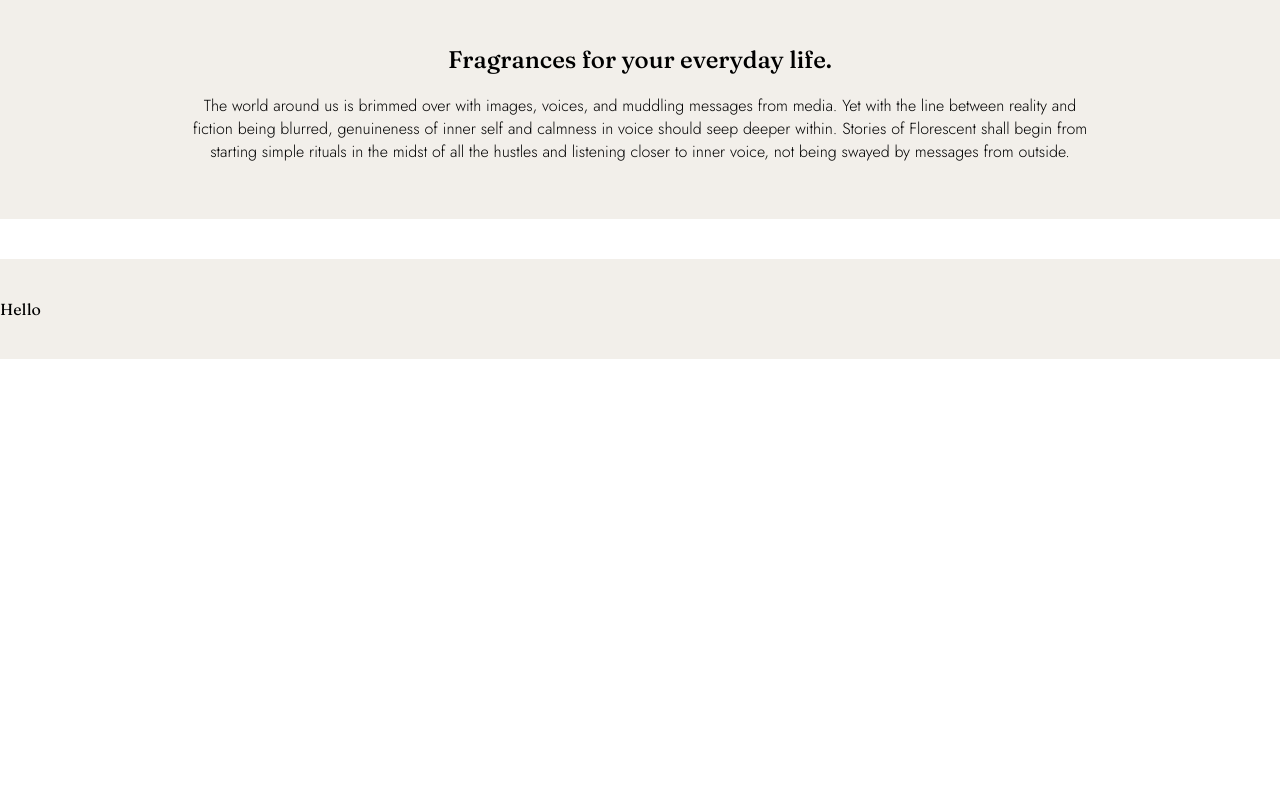
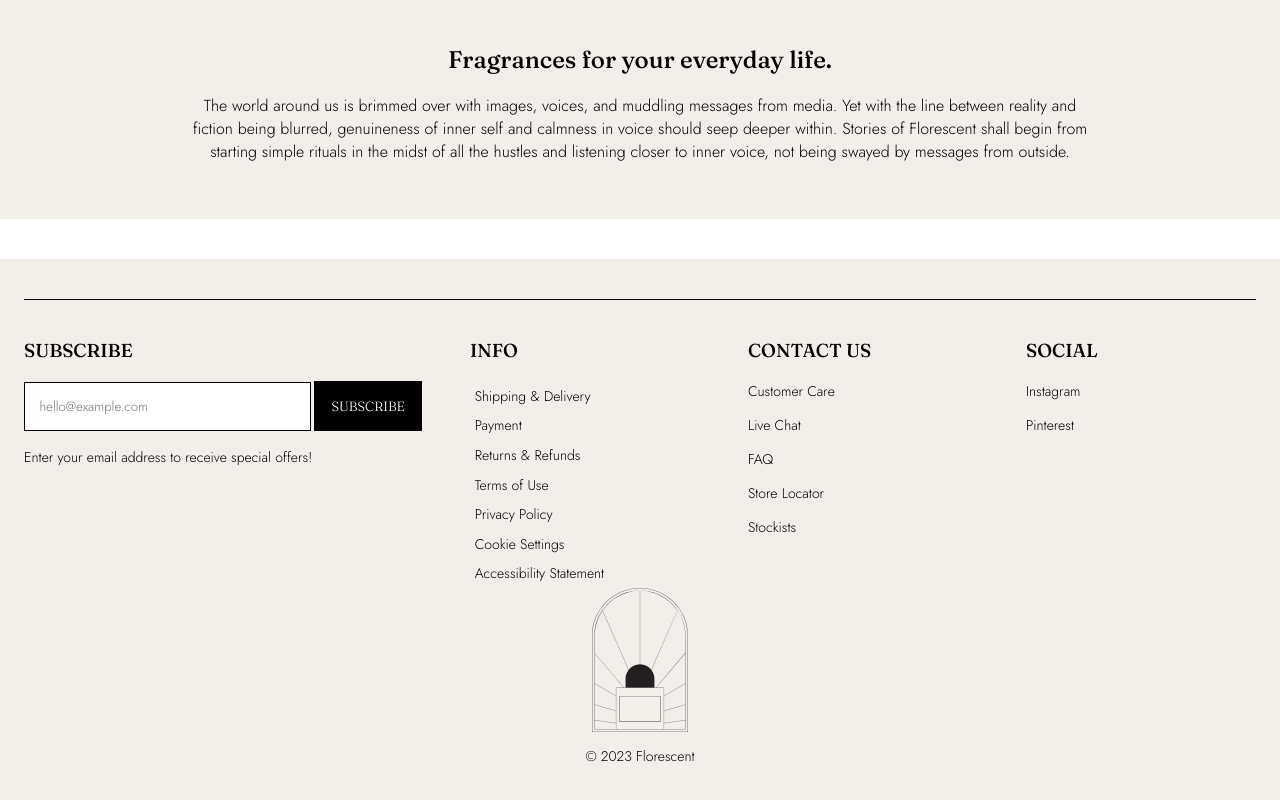
Before and after one commit to lisamarieandersson/florescent, a Svelte app: page / in a window 1280 px wide. Shown: the part 1645-2445 px from the top of the page. Before the commit the page ends 2004 px from the top, so only its background shows below. Built offline with nearby package versions, Linux system fonts and the light colour scheme.

Commit message:
added content for footer

```diff
--- a/src/Footer.svelte
+++ b/src/Footer.svelte
@@ -1,9 +1,129 @@
-<div class="footer-container">Hello</div>
+<div class="footer-container">
+  <div class="line" />
+  <div class="footer-columns">
+    <div class="newsletter">
+      <h3>Subscribe</h3>
+      <div class="newsletter-form">
+        <input type="email" placeholder="hello@example.com" />
+        <button>Subscribe</button>
+        <p>Enter your email address to receive special offers!</p>
+      </div>
+    </div>
+    <div class="info">
+      <h3>Info</h3>
+      <p>Shipping & Delivery</p>
+      <p>Payment</p>
+      <p>Returns & Refunds</p>
+      <p>Terms of Use</p>
+      <p>Privacy Policy</p>
+      <p>Cookie Settings</p>
+      <p>Accessibility Statement</p>
+    </div>
+    <div class="contact">
+      <h3>Contact Us</h3>
+      <p>Customer Care</p>
+      <p>Live Chat</p>
+      <p>FAQ</p>
+      <p>Store Locator</p>
+      <p>Stockists</p>
+    </div>
+    <div class="social">
+      <h3>Social</h3>
+      <p>Instagram</p>
+      <p>Pinterest</p>
+    </div>
+  </div>
+  <div class="symbol-logo">
+    <img src="../symbol-florescent.svg" alt="symbol florescent" />
+  </div>
+  <div class="copy"><p>© 2023 Florescent</p></div>
+</div>
 
 <style>
   .footer-container {
+    margin-top: 2.5rem;
+    padding: 2.5rem 1.5rem;
     background-color: #f2efea;
-    padding: 2.5rem 0;
-    margin-top: 2.5rem;
+  }
+
+  .footer-columns {
+    display: grid;
+    grid-template-columns: auto 1fr 1fr 1fr;
+    gap: 3rem;
+  }
+
+  .line {
+    height: 0.025rem;
+    background: #000000;
+    margin-bottom: 2.5rem;
+  }
+
+  .newsletter {
+    display: flex;
+    flex-direction: column;
+  }
+
+  h3 {
+    text-transform: uppercase;
+    margin-top: 0;
+  }
+
+  p {
+    font-size: 0.875rem;
+  }
+
+  .newsletter p {
+    margin-top: 0.5rem;
+  }
+
+  .newsletter-form input {
+    padding: 0.5rem;
+    border: solid 0.025rem #000000;
+    border-radius: 0;
+    margin-bottom: 0.5rem;
+    padding: 0.9rem;
+    font-family: 'Jost', sans-serif;
+    font-weight: 300;
+    width: 16rem;
+  }
+
+  .newsletter-form button {
+    border-radius: 0;
+    font-family: 'Fraunces', serif;
+    font-weight: 300;
+    background: #000000;
+    color: #ffffff;
+    border: solid 0.025rem #000000;
+    padding: 1rem;
+    text-transform: uppercase;
+    text-align: center;
+    cursor: pointer;
+  }
+
+  .newsletter-form button:hover {
+    background: #ffffff;
+    color: #000000;
+  }
+
+  .symbol-logo {
+    display: flex;
+    justify-content: center;
+    align-items: center;
+    width: 6rem;
+    height: auto;
+    margin: 0 auto;
+  }
+
+  .info {
+    display: flex;
+    flex-direction: column;
+  }
+
+  .info p {
+    margin: 0.3rem;
+  }
+
+  .copy {
+    text-align: center;
   }
 </style>
```
